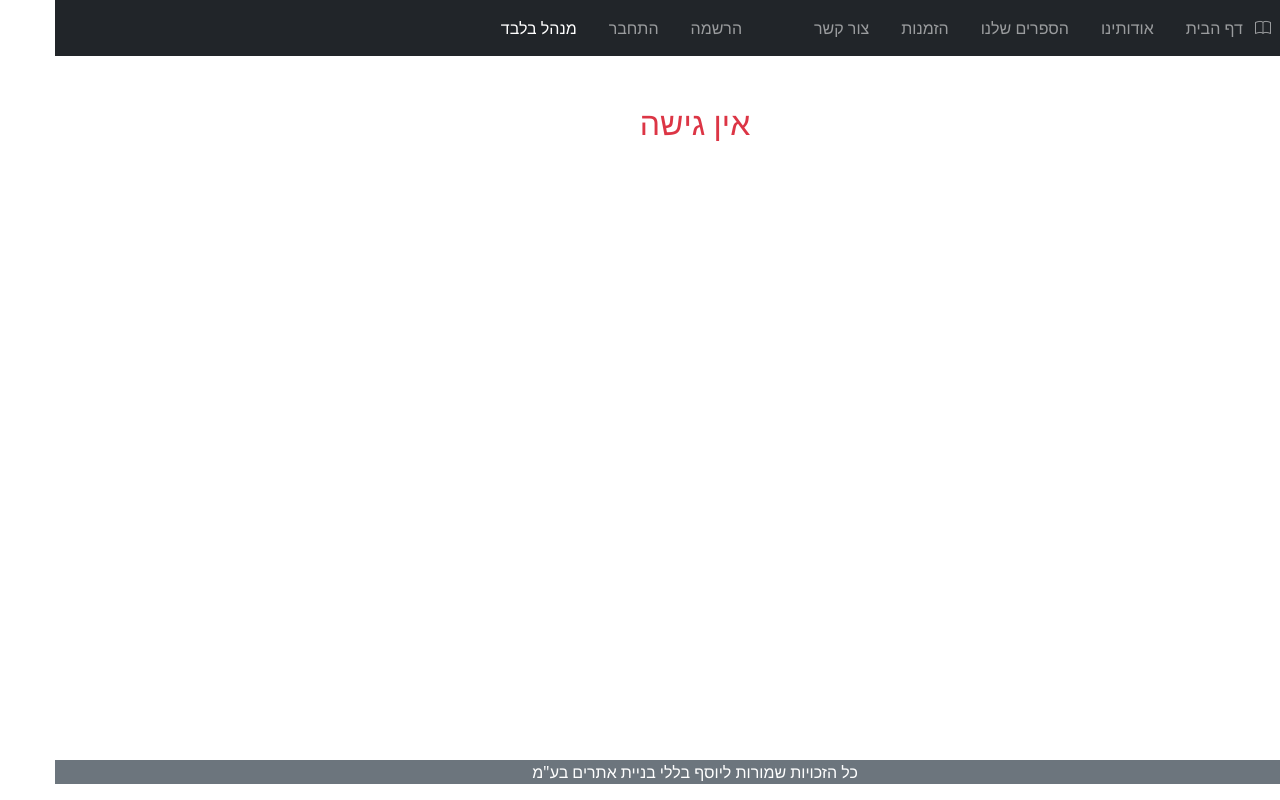
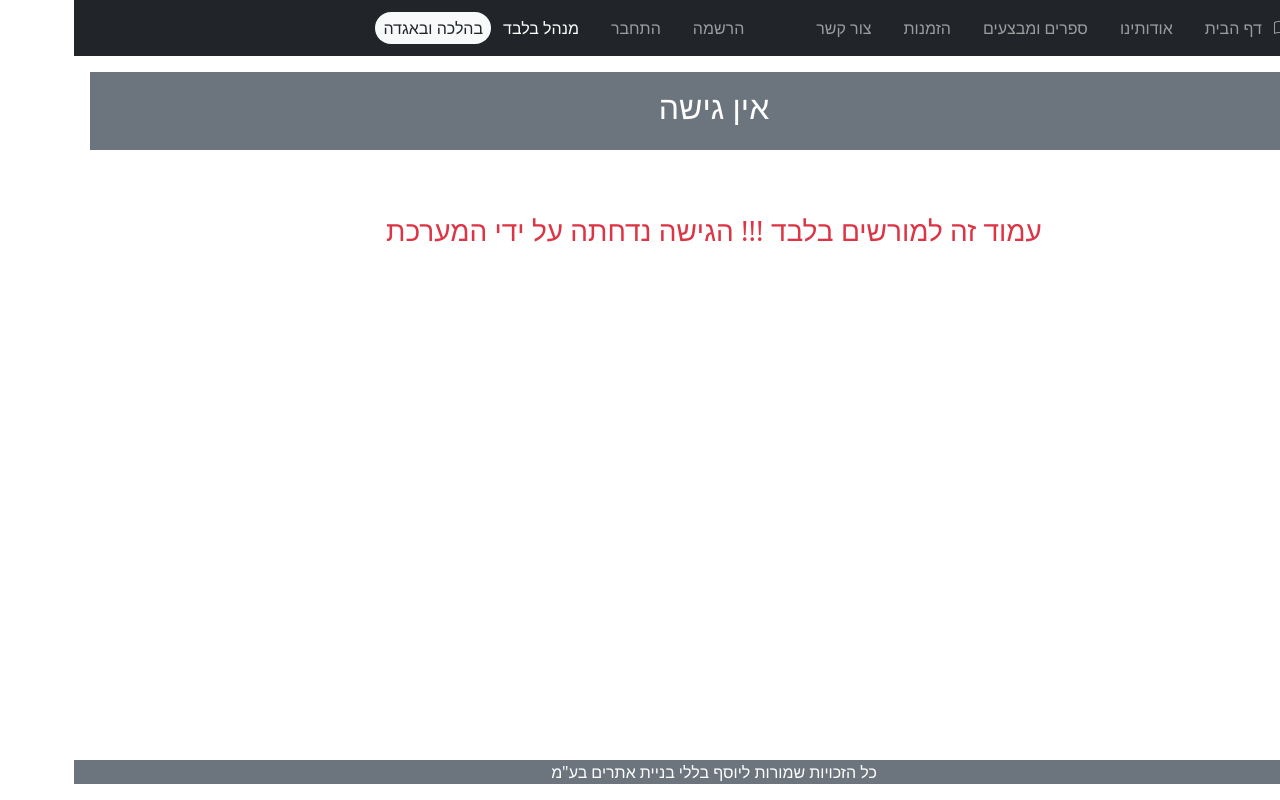
Before and after one commit to yossi2021/baalaha-va-baagada-ts, a React (Create React App) app: page /admin in a window 1280 px wide. Built offline with nearby package versions, Linux system fonts and the light colour scheme.

Commit message:
header and admin

```diff
--- a/src/auth/AdminOnly.tsx
+++ b/src/auth/AdminOnly.tsx
@@ -1,4 +1,5 @@
 import Footer from "../components/Footer";
+import Title from "../components/Title";
 
 function AdminOnly() {
 
@@ -7,11 +8,11 @@ function AdminOnly() {
     if (admin === "true") {
         return (
             <>
-            <h3 className="text-center">
-                הגעת לדף שמורשה רק למנהל
-            </h3>
+            <div className="p-3">
+            <Title content="מנהל יקר התחברת בהצלחה"/>
+            </div>
             <h5 className="text-center">
-                מנהל יקר התחברת בהצלחה
+                אם כבר התחברת אז תתחיל לנהל שיהיה המון בהצלחה
             </h5>
             <div className="fixed-bottom">
         <Footer/>
@@ -21,9 +22,12 @@ function AdminOnly() {
     }
     return (
         <>
-        <div className="text-danger text-center">
-            <h2 className="mt-5"> אין גישה  </h2>
+        <div className="p-3">
+        <Title content=" אין גישה"/>
         </div>
+        <h3 className="text-danger text-center">
+     עמוד זה למורשים בלבד !!!  הגישה נדחתה על ידי המערכת
+        </h3>
         <div className="fixed-bottom">
         <Footer/>
         </div>
--- a/src/components/Header.tsx
+++ b/src/components/Header.tsx
@@ -10,7 +10,7 @@ function Header() {
 
     return (
         <>
-        <header className="sticky-sm-top">
+        <header className="sticky-sm-top" >
     <nav className="navbar navbar-expand-lg navbar-dark bg-dark ">
         <div className="display-grid ">
         <button className="navbar-toggler" type="button" data-bs-toggle="collapse" data-bs-target="#navbarSupportedContent" aria-controls="navbarSupportedContent" aria-expanded="false" aria-label="Toggle navigation">
@@ -20,7 +20,7 @@ function Header() {
                 <i className="bi-book me-2"> </i>
                     בהלכה ובאגדה
             </a> */}
-
+            <div>
             <div className="collapse navbar-collapse " id="navbarSupportedContent">
             <ul className="navbar-nav me-auto mb-2 mb-lg-0 justify-content-center ">
                 <li className="nav-item me-3">
@@ -50,7 +50,7 @@ function Header() {
                         aria-current="page"
                         to="/Offers"
                         >
-                            הספרים שלנו
+                        ספרים ומבצעים
                     </NavLink>
                 </li>
                 <li className="nav-item me-3">
@@ -122,8 +122,11 @@ function Header() {
             </ul>
 
             </div>
+            </div>
 
         </div>
+        <p className="text-dark bg-light px-2 rounded-pill p-1 m-1">בהלכה ובאגדה</p>
+
         <User/>
     </nav>
 
--- a/src/pages/Offers/Offers.tsx
+++ b/src/pages/Offers/Offers.tsx
@@ -27,7 +27,7 @@ function Order() {
         </div>
 
         {/* <OffersTable /> */}
-        <div className="grid p-5">
+        <div className="grid p-5 ">
         <div className="row  row-cols-1 row-cols-md-2  g-4 text-center rounded-2 ms-auto p-1 row-cols-sm-2 row-cols-lg-3  ">
 
         <div className="card align-items-center">
```
